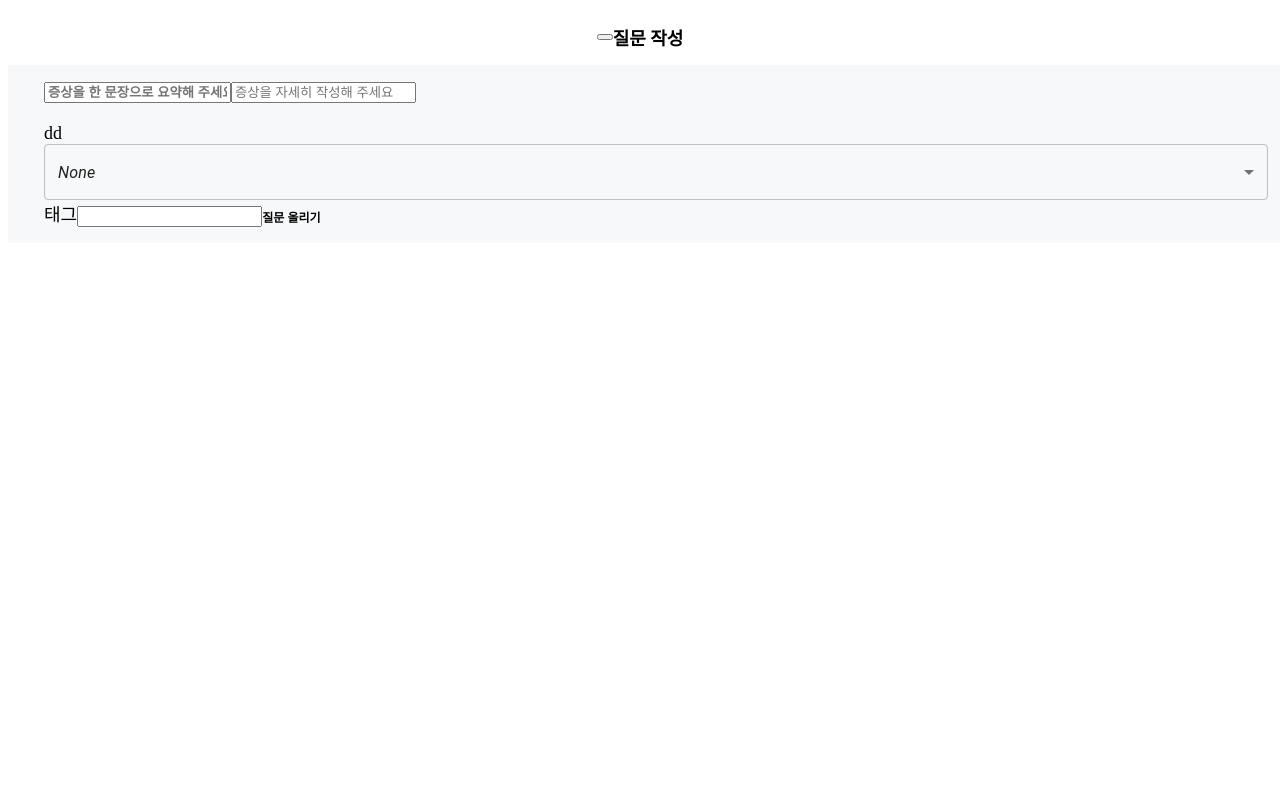
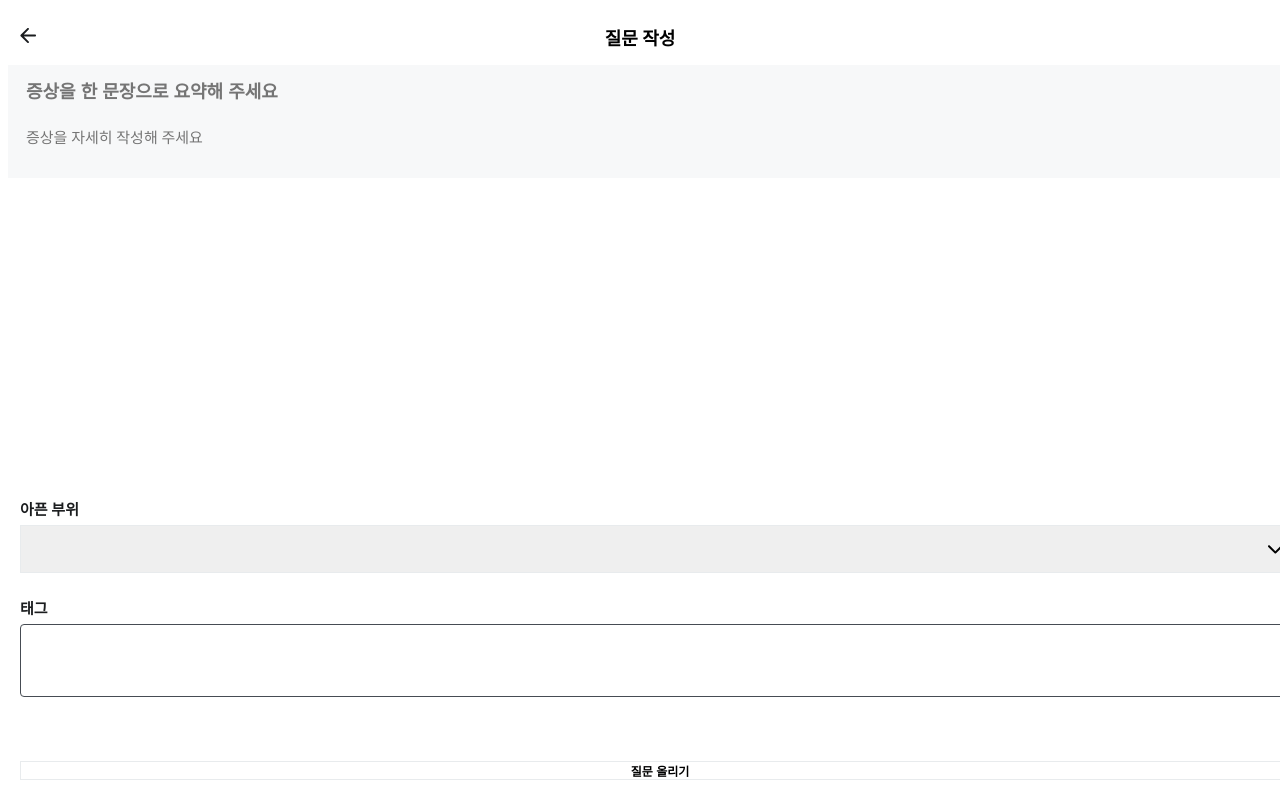
Before and after one commit to team-dorandoran/fe_medikit, a Next.js app: page /addqa in a window 1280 px wide. Shown: the top 800 px of the page. Built offline with nearby package versions, Linux system fonts and the light colour scheme.

Commit message:
feat: addqa layout

```diff
--- a/src/components/common/SelectBox/index.tsx
+++ b/src/components/common/SelectBox/index.tsx
@@ -1,34 +1,47 @@
-import React from 'react';
-import MenuItem from '@mui/material/MenuItem';
-import FormControl from '@mui/material/FormControl';
-import Select, { SelectChangeEvent } from '@mui/material/Select';
+import MenuItem from '@mui/material/MenuItem'
+import FormControl from '@mui/material/FormControl'
+import Select, { SelectChangeEvent } from '@mui/material/Select'
+import { useState } from 'react'
+import { styled } from 'styles/globalStitches'
 
 const SelectBox = () => {
-    const [age, setAge] = React.useState('');
+  const [age, setAge] = useState('')
 
   const handleChange = (event: SelectChangeEvent) => {
-        setAge(event.target.value as string);
-    };
+    setAge(event.target.value as string)
+  }
 
   const menuList = 1
 
   return (
-        <FormControl fullWidth>
+    <DropDown fullWidth>
       <Select
         value={age}
         onChange={handleChange}
         displayEmpty
         inputProps={{ 'aria-label': 'Without label' }}
       >
-                <MenuItem value="">
-                    <em>None</em>
+        <MenuItem style={{ color: '#464c53' }} disabled value="">
+          <div>아픈 부위를 선택해 주세요</div>
         </MenuItem>
-                <MenuItem value={10}>Ten</MenuItem>
-                <MenuItem value={20}>Twenty</MenuItem>
-                <MenuItem value={30}>Thirty</MenuItem>
+        <MenuItem value={10}>무릎</MenuItem>
+        <MenuItem value={20}>어깨</MenuItem>
+        <MenuItem value={30}>손목</MenuItem>
       </Select>
-        </FormControl>
-    );
+    </DropDown>
+  )
 }
 
-export default SelectBox;
+export default SelectBox
+
+const DropDown = styled(FormControl, {
+  height: '48px',
+
+  ['& div']: {
+    fontSize: '15px',
+  },
+
+  ['.MuiSelect-select']: {
+    padding: '10px 14px',
+  },
+})
--- a/src/components/common/_Grid/Col.tsx
+++ b/src/components/common/_Grid/Col.tsx
@@ -1,7 +1,7 @@
 import { styled } from 'styles/globalStitches'
 
 const Col = styled('div', {
-  diplay: 'flex',
+  display: 'flex',
   flexDirection: 'column',
   variants: {
     justify: {
--- a/src/components/common/_Layouts/headers/BoardHeader/BoardHeader.tsx
+++ b/src/components/common/_Layouts/headers/BoardHeader/BoardHeader.tsx
@@ -1,18 +1,41 @@
-import Row from 'components/common/_Grid/Row'
+import { styled } from 'styles/globalStitches'
 
-import styles from './BoardHeader.module.scss'
-
+import IconBack from 'assets/svg/iconBack.svg'
 interface BoardHeaderProps {
   title?: string
 }
 
 const BoardHeader = ({ title }: BoardHeaderProps) => {
   return (
-    <Row className={styles.wrapper}>
-      <button></button>
+    <Wrapper>
+      <button>
+        <IconBack />
+      </button>
       <h1>{title}</h1>
-    </Row>
+    </Wrapper>
   )
 }
 
 export default BoardHeader
+
+const Wrapper = styled('header', {
+  position: 'relative',
+  display: 'flex',
+  justifyContent: 'center',
+  alignItems: 'center',
+  height: '57px',
+
+  ['button']: {
+    position: 'absolute',
+    top: '50%',
+    left: '20px',
+    background: 'transparent',
+    border: 'none',
+    padding: '0px',
+    transform: 'translate(-50%, -50%)',
+  },
+
+  ['h1']: {
+    fontSize: '$H4',
+  },
+})
--- a/src/components/elements/AddQa/_fragments/AddQaContent.module.scss
+++ /dev/null
@@ -1,24 +0,0 @@
-.wrapper {
-  padding: 0 20px;
-  min-height: calc((var(--vh) * 100) - 89px);
-
-  .contentBox {
-    gap: 10px;
-    flex: 1;
-
-    .title {
-      font-weight: 700;
-      margin-bottom: 20px;
-    }
-
-    .content {
-      font-weight: 400;
-    }
-  }
-
-  .drawer {
-    width: 100%;
-    height: auto;
-    margin-top: auto;
-  }
-}
--- a/src/components/elements/AddQa/_fragments/AddQaContent.tsx
+++ b/src/components/elements/AddQa/_fragments/AddQaContent.tsx
@@ -1,50 +1,62 @@
-import React, { ChangeEvent, useState } from 'react'
+import { ChangeEvent, useState } from 'react'
 
 import Col from 'components/common/_Grid/Col'
 
-import styles from './AddQaContent.module.scss'
-import SelectBox from 'components/common/SelectBox'
 import Button from 'components/common/Button'
 import { styled } from 'styles/globalStitches'
+import Text from 'components/common/Text'
+import CategoryDrawer from './CategoryDrawer'
+import IconCaret from 'assets/svg/iconCaret.svg'
 
 const AddQaContent = () => {
   const [title, setTitle] = useState('')
   const [content, setContent] = useState('')
+  const [open, setOpen] = useState(false)
+  const [category, setCategory] = useState('')
 
-  const handleChange = (e: ChangeEvent<HTMLInputElement>) => {
+  const handleChange = (
+    e: ChangeEvent<HTMLInputElement | HTMLTextAreaElement>,
+  ) => {
     const { subject } = e.currentTarget.dataset
     subject === 'title' && setTitle(e.currentTarget.value)
     subject === 'content' && setContent(e.currentTarget.value)
   }
 
   return (
-    <Col className={styles.wrapper}>
-      <Col className={styles.contentBox}>
-        <input
-          className={styles.title}
+    <Col>
+      <ContentWrapper>
+        <TitleInput
           placeholder="증상을 한 문장으로 요약해 주세요"
           data-subject="title"
           type="text"
           value={title}
           onChange={handleChange}
         />
-        <input
-          className={styles.content}
+        <ContentArea
           placeholder="증상을 자세히 작성해 주세요"
           data-subject="content"
-          type="text"
           value={content}
           onChange={handleChange}
         />
-      </Col>
+      </ContentWrapper>
 
-      <Col className={styles.drawer}>
-        <span>dd</span>
-        <SelectBox></SelectBox>
-        <span>태그</span>
-        <input type="text" />
-        <Button>질문 올리기</Button>
-      </Col>
+      <SelectionBox>
+        <Col>
+          <Text weight="bold">아픈 부위</Text>
+          <CategoryBtn onClick={() => setOpen(true)}>
+            {category}
+            <IconCaret />
+          </CategoryBtn>
+        </Col>
+        <Col css={{ marginBottom: '40px' }}>
+          <Text weight="bold">태그</Text>
+          <TagInput type="text" />
+        </Col>
+        <Button color="secondary" radii="round">
+          질문 올리기
+        </Button>
+      </SelectionBox>
+      <CategoryDrawer setCategory={setCategory} open={open} setOpen={setOpen} />
     </Col>
   )
 }
@@ -53,6 +65,65 @@ export default AddQaContent
 
 // STYLE ///////////////////
 
+const ContentWrapper = styled(Col, {
+  ['& input']: {
+    color: '$secondary_text',
+    border: 'none',
+    backgroundColor: 'transparent',
+  },
+})
+
+const SelectionBox = styled(Col, {
+  position: 'fixed',
+  left: '0',
+  bottom: '20px',
+  width: '100%',
+  backgroundColor: '$white',
+  gap: '24px',
+  padding: '24px 20px 0',
+
+  ['& span']: {
+    marginBottom: '6px',
+  },
+
+  ['& button']: {
+    display: 'flex',
+    border: '1px solid $GRAY2',
+  },
+})
+
 const TitleInput = styled('input', {
+  fontSize: '$H4',
+  fontWeight: '$bold',
+  marginBottom: '20px',
+})
+
+const ContentArea = styled('textarea', {
+  fontSize: '$BODY1',
+  fontFamily: 'Pretandard',
+  backgroundColor: 'transparent',
+  resize: 'none',
+  border: 'none',
+})
+
+const CategoryBtn = styled('button', {
+  position: 'relative',
+  display: 'flex',
+  alignItems: 'center',
   color: '$secondary_text',
+  height: '48px',
+  padding: '12px 16px',
+
+  ['& svg']: {
+    position: 'absolute',
+    right: '12px',
+    rotate: '270deg',
+  },
 })
+
+const TagInput = styled('input', {
+  border: 'solid 1px $GRAY6',
+  height: '47px',
+  padding: '12px 16px',
+  borderRadius: '4px',
+})
--- /dev/null
+++ b/src/components/elements/AddQa/_fragments/CategoryDrawer.tsx
@@ -0,0 +1,45 @@
+import { SwipeableDrawer } from '@mui/material'
+import { Dispatch, SetStateAction } from 'react'
+import { styled } from 'styles/globalStitches'
+import TagList from './CategoryList'
+
+interface TagDrawerProps {
+  open: boolean
+  setOpen: Dispatch<SetStateAction<boolean>>
+  setCategory: Dispatch<SetStateAction<string>>
+}
+
+const iOS =
+  typeof navigator !== 'undefined' &&
+  /iPad|iPhone|iPod/.test(navigator.userAgent)
+
+const CategoryDrawer = ({ open, setOpen, setCategory }: TagDrawerProps) => {
+  const handleToggle = () => {
+    setOpen(prev => !prev)
+  }
+
+  return (
+    <Drawer
+      disableBackdropTransition={!iOS}
+      disableDiscovery={iOS}
+      anchor={'bottom'}
+      open={open}
+      onOpen={handleToggle}
+      onClose={handleToggle}
+    >
+      <TagList setCategory={setCategory} setOpen={setOpen} />
+    </Drawer>
+  )
+}
+
+export default CategoryDrawer
+
+const Drawer = styled(SwipeableDrawer, {
+  ['& .MuiPaper-root']: {
+    backgroundColor: 'transparent',
+  },
+
+  '::-webkit-scrollbar': {
+    display: 'none',
+  },
+})
--- /dev/null
+++ b/src/components/elements/AddQa/_fragments/CategoryList.tsx
@@ -0,0 +1,57 @@
+import { Stack } from '@mui/system'
+import { Dispatch, SetStateAction } from 'react'
+import { styled } from 'styles/globalStitches'
+import { data } from './dummyData'
+
+interface ItemProps {
+  tag: string
+  icon: string
+}
+
+interface TagListProps {
+  setCategory: Dispatch<SetStateAction<string>>
+  setOpen: Dispatch<SetStateAction<boolean>>
+}
+
+const TagList = ({ setCategory, setOpen }: TagListProps) => {
+  const handleClick = (item: string) => {
+    setCategory(item)
+    setOpen(false)
+  }
+
+  const list = data.map((item: ItemProps, idx: number) => {
+    return (
+      <Tag onClick={() => handleClick(item.tag)} key={item.tag + idx}>
+        {item.tag}
+      </Tag>
+    )
+  })
+
+  return (
+    <TagWrapper>
+      <ListWrapper spacing={'40px'}>{list}</ListWrapper>
+    </TagWrapper>
+  )
+}
+
+export default TagList
+
+// STYLE /////////////
+
+const TagWrapper = styled('div', {
+  backgroundColor: '$white',
+  padding: '32px 20px 0',
+  borderRadius: ' 20px 20px 0px 0px',
+  cursor: 'pointer',
+  overflow: 'hidden',
+})
+
+const ListWrapper = styled(Stack, {
+  height: '65vh',
+  overflow: 'scroll',
+})
+
+const Tag = styled('button', {
+  display: 'flex',
+  cursor: 'pointer',
+})
--- /dev/null
+++ b/src/components/elements/AddQa/_fragments/dummyData.ts
@@ -0,0 +1,19 @@
+export const data = [
+  { icon: '', tag: '어깨' },
+  { icon: '', tag: '어깨' },
+  { icon: '', tag: '어깨' },
+  { icon: '', tag: '어깨' },
+  { icon: '', tag: '어깨' },
+  { icon: '', tag: '어깨' },
+  { icon: '', tag: '어깨' },
+  { icon: '', tag: '어깨' },
+  { icon: '', tag: '어깨' },
+  { icon: '', tag: '어깨' },
+  { icon: '', tag: '어깨' },
+  { icon: '', tag: '어깨' },
+  { icon: '', tag: '어깨' },
+  { icon: '', tag: '어깨' },
+  { icon: '', tag: '어깨' },
+  { icon: '', tag: '어깨' },
+  { icon: '', tag: '어깨' },
+]
--- a/src/styles/global.scss
+++ b/src/styles/global.scss
@@ -8,6 +8,7 @@ body {
   justify-content: center;
   align-items: center;
   font-size: 15px;
+  color: '#1b1d1f';
 }
 
 #__next {
@@ -173,3 +174,8 @@ table {
   border-collapse: collapse;
   border-spacing: 0;
 }
+
+button {
+  background-color: transparent;
+  border: none;
+}
```
Also changed, not shown: src/assets/svg/iconCaret.svg (renamed from src/assets/svg/iconCarret.svg). Lines whose indentation alone changed are shown as unchanged.
